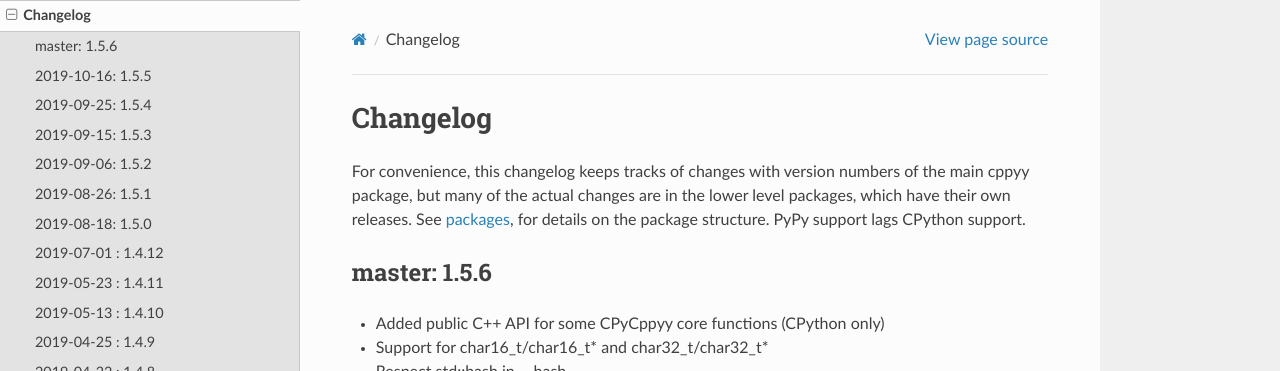
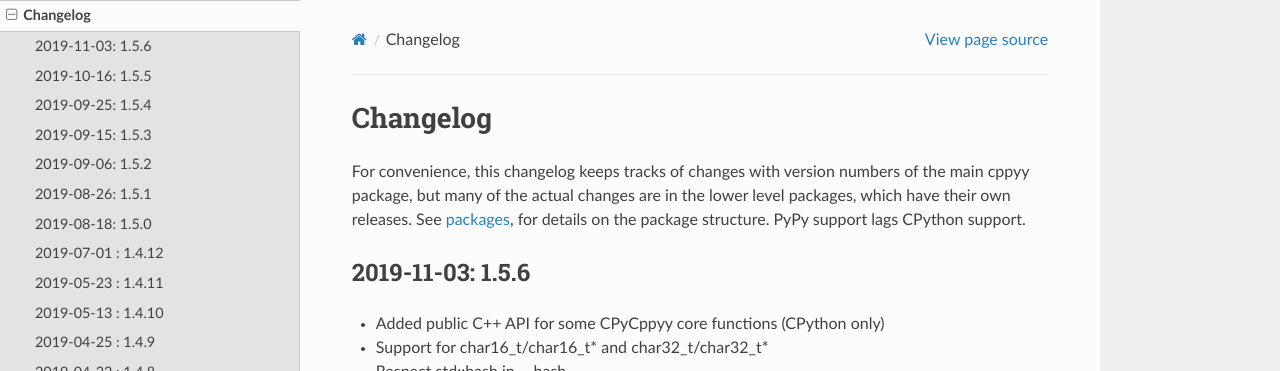
Before and after one commit to wlav/cppyy, a Sphinx documentation site: the page built from doc/source/changelog.rst, in a window 1280 px wide and 900 px high. Shown: the top 371 px of the window. Built offline with Sphinx 7.4.7 and the Read the Docs theme 2.0.0, drawn with Linux system fonts in a browser that asks for light colours; some of the changed lines change nothing that is shown.

Commit message:
prepare for release

```diff
--- a/doc/source/changelog.rst
+++ b/doc/source/changelog.rst
@@ -10,8 +10,8 @@
 PyPy support lags CPython support.
 
 
-master: 1.5.6
--------------
+2019-11-03: 1.5.6
+-----------------
 
 * Added public C++ API for some CPyCppyy core functions (CPython only)
 * Support for char16_t/char16_t* and char32_t/char32_t*
```
